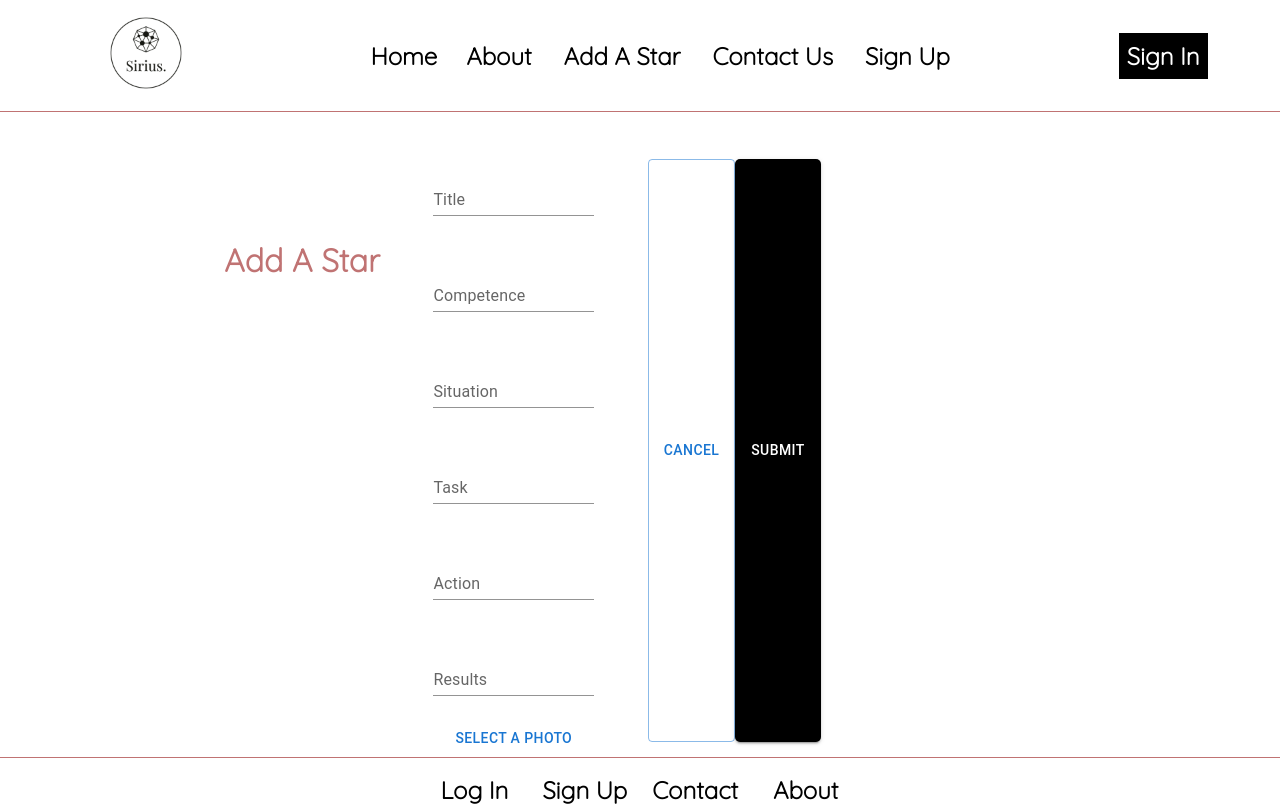
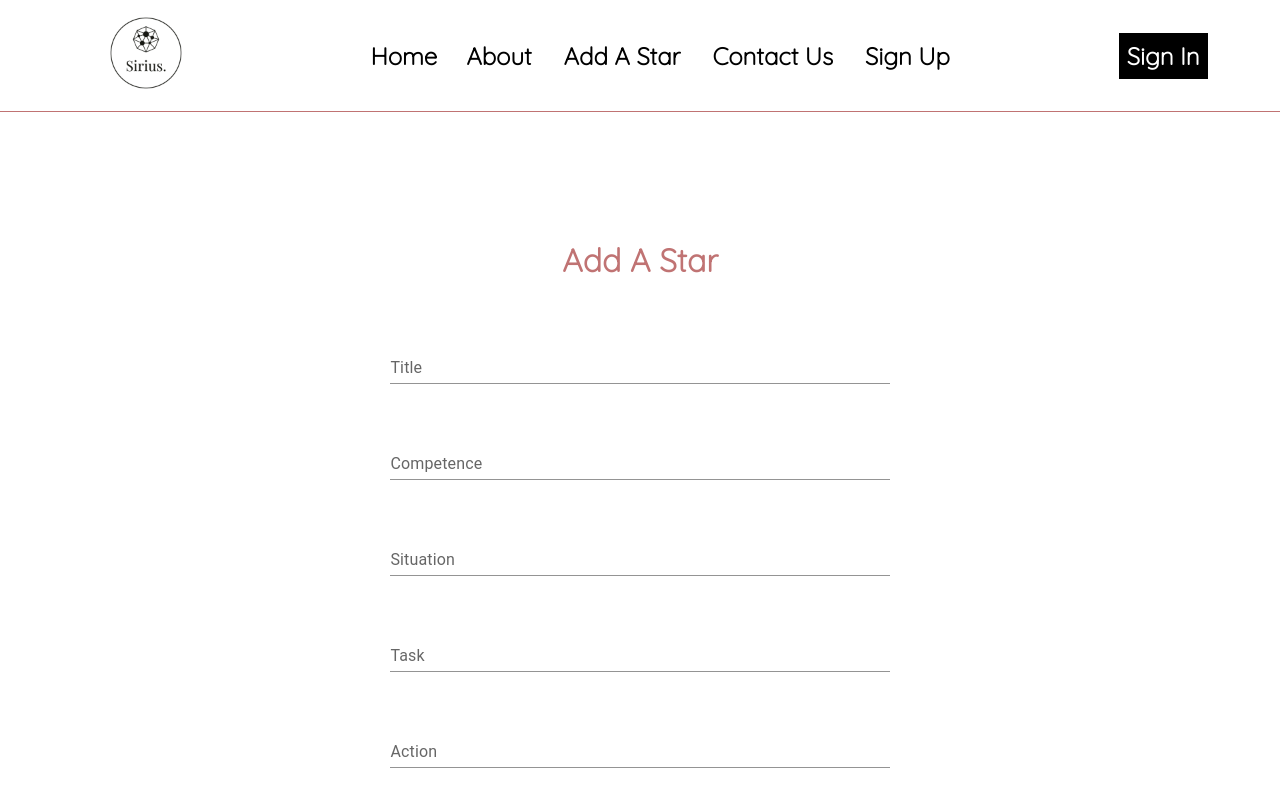
Before and after one commit to smkamaldar/wm3-sirius, a React (Create React App) app in the folder client/: page /addentry in a window 1280 px wide. Shown: the top 806 px of the page. Built offline with nearby package versions, Linux system fonts and the light colour scheme.

Commit message:
AddEntry files Organised into Folders

```diff
--- a/client/src/App.js
+++ b/client/src/App.js
@@ -1,9 +1,9 @@
 import { BrowserRouter as Router, Routes, Route } from "react-router-dom";
 import Box from "@mui/material/Box";
-import Home from "./pages/Home";
+import Home from "./pages/Home/Home";
 import Navbar from "./Component/Navbar/Navbar";
 import Footer from "./Component/Footer/Footer";
-import AddEntry from "./pages/AddEntry";
+import AddEntry from "./pages/AddEntry/AddEntry";
 import SignIn from "./pages/SignIn";
 import SignUp from "./pages/SignUp";
 import ViewEntries from "./pages/ViewEntries";
--- a/client/src/pages/AddEntry.js
+++ b/client/src/pages/AddEntry/AddEntry.js
@@ -3,7 +3,7 @@ import { useNavigate } from "react-router-dom";
 import Box from "@mui/material/Box";
 import TextField from "@mui/material/TextField";
 import Button from "@mui/material/Button";
-import ImageModal from "../Component/ImageModal/ImageModal";
+import ImageModal from "../../Component/ImageModal/ImageModal";
 import "./addEntry.css";
 
 const AddEntry = () => {
@@ -48,7 +48,7 @@ const AddEntry = () => {
 	};
 
 	return (
-		<main className="main">
+		<main className="add-star-main">
 			<div className="entryTitle">
 				<h1>Add A Star</h1>
 			</div>
--- a/client/src/pages/addEntry.css
+++ b/client/src/pages/AddEntry/addEntry.css
@@ -5,7 +5,7 @@
 }
 
 /* Entry Form */
-.main {
+.add-star-main {
 	width: 65%;
 	margin: 0 auto;
 	margin-top: 2rem;
```
Also changed, not shown: client/src/pages/Home/Home.css (renamed from client/src/pages/Home.css), client/src/pages/Home/Home.js (renamed from client/src/pages/Home.js).
